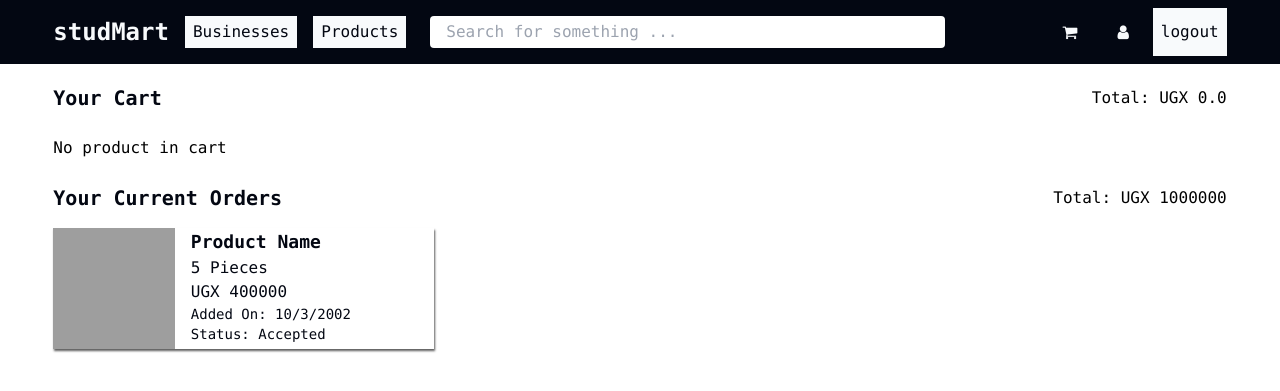
After one commit to mugisaphillip/studmart, a Django app: page /cart/ in a window 1280 px wide. The commit adds this page. Shown: the top 391 px of the page. Run offline with Django 5.2, Linux system fonts and the light colour scheme; the visitor is signed in with stand-in values (Sample User, id 1); data comes from the database, SQL or seed files in the repository; data that the repository does not hold is empty.

Commit message:
BUILD: cart and auth complete

```diff
--- a/config/tailwind/tailwind.config.js
+++ b/config/tailwind/tailwind.config.js
@@ -1,7 +1,7 @@
 /** @type {import('tailwindcss').Config} */
 module.exports = {
   content: [
-    "../../src/templates/*html"
+    "../../src/templates/**/*.html"
   ],
   theme: {
     extend: {},
--- a/src/core/urls.py
+++ b/src/core/urls.py
@@ -6,6 +6,7 @@ from django.conf.urls.static import static
 
 urlpatterns = [
     path("", include("shop.urls", namespace="shop")),
+    path("auth/", include("identity.urls", namespace="identity")),
     path('admin/', admin.site.urls),
 ]
 
--- /dev/null
+++ b/src/identity/urls.py
@@ -0,0 +1,10 @@
+from django.urls import path
+from identity import views as IdentityViews
+
+app_name = "identity"
+
+urlpatterns = [
+    path("login/", IdentityViews.LoginView.as_view(), name="login"),
+    path("signup/", IdentityViews.SignUpView.as_view(), name="signup"),
+    path("logout/", IdentityViews.LogoutView, name="logout")
+]
--- a/src/shop/tests_routes.py
+++ b/src/shop/tests_routes.py
@@ -6,7 +6,6 @@ from identity import models as IdentityModels
 class ShopRouteTestCase(TestCase):
     def setUp(self):
         self.client = Client()
-
 
         user = IdentityModels.User.objects.create(
             first_name="phillip",
--- a/src/shop/urls.py
+++ b/src/shop/urls.py
@@ -11,6 +11,8 @@ urlpatterns = [
 
     path('products/', ShopViews.ProductListView.as_view(), name="product-list"),
     path('product/<str:slug>/', ShopViews.ProductDetailView.as_view(), name="product-details"),
+    path('product/<str:slug>/cart/add/', ShopViews.AddProductToCartView.as_view(), name="add-to-cart"),
+    path('cart/', ShopViews.CartView.as_view(), name="cart"),
 
     path('businesses/', ShopViews.BusinessListView.as_view(), name="business-list"),
     path('business/<str:slug>/', ShopViews.BusinessDetailView.as_view(), name="business-details"),
--- a/src/shop/views.py
+++ b/src/shop/views.py
@@ -4,6 +4,7 @@ from django.views.generic import View
 from shop import models as ShopModels
 from identity import models as IdentityModels
 from django.db.models import Q
+from django.contrib import messages
 import random
 
 
@@ -196,3 +197,73 @@ class BusinessDetailView(View):
                 )(list(ShopModels.Product.objects.filter(business=business).order_by("-id")))[:10]
         ]
         return render(request, template_name=self.template_name, context=self.context_data)
+
+class CartView(View):
+    template_name = "shop/cart.html"
+    context_data = {}
+
+    def get(self, request):
+        # user must be logged in
+        if not request.user.is_authenticated:
+            return redirect(reverse_lazy("identity:login"))
+
+        # if user has no cart, create a new cart
+        cart = ShopModels.Cart.objects.filter(user=request.user)
+        if not cart:
+            cart = ShopModels.Cart.objects.create(
+                user=request.user,
+                total_amount=0.0
+            )
+        else:
+            cart = cart.first()
+
+        self.context_data["cart"] = cart
+        # pass cart products
+        self.context_data["cart_products"] = [
+            {
+                "product": cart_link,
+                "image": ShopModels.ProductImage.objects.filter(product=cart_link.product).first()
+            } for cart_link in cart.cartproduct_set.all()
+        ]
+        return render(request, template_name=self.template_name, context=self.context_data)
+
+class AddProductToCartView(View):
+    template_name = "shop/cart.html"
+    context_data = {}
+
+    def get(self, request, slug):
+
+        # user must be logged in
+        if not request.user.is_authenticated:
+            return redirect(reverse_lazy("identity:login"))
+
+        product = ShopModels.Product.objects.filter(slug=slug)
+        if not product:
+            return redirect(reverse_lazy("shop:error-page"))
+
+        product = product.first()
+
+        # get existing cart and add item
+        # if user has no cart, create a new cart
+
+        cart = ShopModels.Cart.objects.filter(user=request.user)
+        if not cart:
+            cart = ShopModels.Cart.objects.create(
+                user=request.user,
+                total_amount=0.0
+            )
+        else:
+            cart = cart.first()
+
+        # check if product is already in cart
+        if ShopModels.CartProduct.objects.filter(cart = cart,product = product):
+            messages.add_message(request, messages.ERROR, "Product is already in cart.")
+            return redirect(reverse_lazy("shop:cart"))
+
+        # add product to cart
+        ShopModels.CartProduct.objects.create(
+            cart = cart,
+            product = product
+        )
+
+        return redirect(reverse_lazy("shop:cart"))
--- a/src/static/styles/main.css
+++ b/src/static/styles/main.css
@@ -113,6 +113,41 @@
     justify-content: flex-start;
 }
 
+
+.auth-area {
+    box-shadow: 10px 10px 0px rgba(3, 7, 18, 0.863);
+    transition: all .3s ease-in-out;
+}
+.auth-area form > p {
+    display: grid;
+    gap: .5rem;
+}
+
+.auth-area form input:not([type="submit"]) {
+    border: 1px solid #030712;
+    padding: .25rem .5rem;
+}
+
+.auth-area form input[type="submit"] {
+    box-shadow: none;
+    transition: all .3s ease-in-out;
+}
+.auth-area form input[type="submit"]:hover {
+    box-shadow: none;
+}
+.cart-product-card {
+    display: grid;
+    grid-template-columns: 2fr 4fr;
+    gap: 1rem;
+    box-shadow: 1px 2px 2px rgba(68, 68, 68, 0.863);
+}
+
+.cart-product-card .img-wrapper img {
+    inline-size: 100%;
+    aspect-ratio: 1/1;
+    object-fit: cover;
+}
+
 @media screen and (max-width: 900px) {
     .institution-card .img-wrapper {
         display: grid;
--- a/src/static/styles/tailcss.css
+++ b/src/static/styles/tailcss.css
@@ -728,18 +917,26 @@ video {
   line-height: 1.75rem;
 }
 
+.text-sm {
+  font-size: 0.875rem;
+  line-height: 1.25rem;
+}
+
 .text-xl {
   font-size: 1.25rem;
   line-height: 1.75rem;
 }
 
-.text-sm {
-  font-size: 0.875rem;
-  line-height: 1.25rem;
+.font-bold {
+  font-weight: 700;
 }
 
-.font-bold {
-  font-weight: 700;
+.font-medium {
+  font-weight: 500;
+}
+
+.font-normal {
+  font-weight: 400;
 }
 
 .font-semibold {
@@ -775,14 +993,43 @@ video {
   transition-timing-function: cubic-bezier(0.4, 0, 0.2, 1);
 }
 
-.hover\:bg-gray-800:hover {
-  --tw-bg-opacity: 1;
-  background-color: rgb(31 41 55 / var(--tw-bg-opacity));
-}
-
 .hover\:bg-gray-900:hover {
   --tw-bg-opacity: 1;
   background-color: rgb(17 24 39 / var(--tw-bg-opacity));
+}
+
+@media (min-width: 640px) {
+  .sm\:grid-cols-1 {
+    grid-template-columns: repeat(1, minmax(0, 1fr));
+  }
+}
+
+@media (min-width: 768px) {
+  .md\:w-11\/12 {
+    width: 91.666667%;
+  }
+
+  .md\:grid-cols-2 {
+    grid-template-columns: repeat(2, minmax(0, 1fr));
+  }
+
+  .md\:grid-cols-3 {
+    grid-template-columns: repeat(3, minmax(0, 1fr));
+  }
+
+  .md\:gap-10 {
+    gap: 2.5rem;
+  }
+
+  .md\:px-6 {
+    padding-left: 1.5rem;
+    padding-right: 1.5rem;
+  }
+
+  .md\:px-8 {
+    padding-left: 2rem;
+    padding-right: 2rem;
+  }
 }
 
 @media (min-width: 1024px) {
--- /dev/null
+++ b/src/templates/shop/cart.html
@@ -0,0 +1,60 @@
+{% extends '../utils/layout.html' %}
+{% load static %}
+{% block content %}
+<main class="bg-white grid justify-items-center gap-6 py-5">
+
+    <section class="w-11/12 grid gap-6">
+        <div class="grid grid-flow-col justify-between items-center gap-4">
+            <h3 class="text-gray-950 text-xl font-semibold">Your Cart</h3>
+            <span>Total: UGX {{ cart.total_amount }}</span>
+        </div>
+        <div class="grid gap-4 md:grid-cols-3 sm:grid-cols-1">
+            {% if cart_products %}
+                {% for cart_rel in cart_products %}
+                <div class="cart-product-card">
+                    <div class="img-wrapper">
+                        <img src="/media/{{ cart_rel.image.image }}" alt="">
+                    </div>
+                    <div class="brief grid content-start py-2">
+                        <a href="{% url 'shop:product-details' cart_rel.product.product.slug %}" class="text-gray-950 text-lg font-semibold">{{ cart_rel.product.product.name }}</a>
+                        <span class="text-gray-950">UGX {{ cart_rel.product.total_amount }}</span>
+                        <span class="text-gray-950">{{ cart_rel.product.quantity }} Piece(s)</span>
+                        <a href="" class="grid grid-flow-col gap-2 text-red-700 justify-start">
+                            <span><i class="fa fa-trash"></i></span>
+                            <span>Remove</span>
+                        </a>
+                    </div>
+                </div>
+                {% endfor %}
+            {% else %}
+                <p>No product in cart</p>
+            {% endif %}
+        </div>
+        {% if cart_products %}
+        <a href="" class="py-2 px-4 text-base grid place-items-center text-slate-50 bg-gray-950 justify-self-start">Place order</a>
+        {% endif %}
+    </section>
+
+    <section class="w-11/12 grid gap-4">
+        <div class="grid grid-flow-col justify-between items-center gap-4">
+            <h3 class="text-gray-950 text-xl font-semibold">Your Current Orders</h3>
+            <span>Total: UGX 1000000</span>
+        </div>
+        <div class="grid gap-4 md:grid-cols-3 sm:grid-cols-1">
+            <div class="cart-product-card">
+                <div class="img-wrapper">
+                    <img src="http://localhost:8000/media/ProductImage/images/Suit_Rental-e60e5dc7-5fa8-4f43-8f74-53ef0031285f.jpg" alt="">
+                </div>
+                <div class="brief grid content-start">
+                    <h3 class="text-gray-950 text-lg font-semibold">Product Name</h3>
+                    <span class="text-gray-950">5 Pieces</span>
+                    <span class="text-gray-950">UGX 400000</span>
+                    <span class="text-gray-950 text-sm">Added On: 10/3/2002</span>
+                    <span class="text-gray-950 text-sm">Status: Accepted</span>
+                </div>
+            </div>
+        </div>
+    </section>
+
+</main>
+{% endblock %}
--- a/src/templates/shop/product_list.html
+++ b/src/templates/shop/product_list.html
@@ -10,7 +10,7 @@
             <h3 class="font-semibold text-base">Sort by category:</h3>
             <div class="grid grid-flow-col gap-4 items-start">
                 {% for category in categories %}
-                <a href="{% url 'shop:product-list' %}?category={{category.name}}" class="btn with-drop py-1 px-2 text-base grid place-items-center bg-slate-50 text-gray-950 ">{{ category.name }}({{ category.product_count }})</a>
+                <a href="{% url 'shop:product-list' %}?category={{category.name}}" class="btn with-drop py-1 px-2 text-base grid place-items-center bg-slate-50 text-gray-950">{{ category.name }}({{ category.product_count }})</a>
                 {% endfor %}
                 <button class="btn with-drop py-1 px-2 text-base grid place-items-center bg-slate-50 text-gray-950 ">More</button>
             </div>
--- a/src/templates/utils/layout.html
+++ b/src/templates/utils/layout.html
@@ -24,11 +24,30 @@
                 </form>
             </div>
             <div class="grid gap-2 grid-flow-col justify-end">
-                <a href="" class="p-4 grid text-slate-50"><i class="fa fa-shopping-cart"></i></a>
+                {% if request.user.is_authenticated %}
+                <a href="{% url 'shop:cart' %}" class="p-4 grid text-slate-50"><i class="fa fa-shopping-cart"></i></a>
                 <a href="" class="p-4 grid text-slate-50"><i class="fa fa-user"></i></a>
+                <a href="{% url 'identity:logout' %}" class="py-1 px-2 text-base grid place-items-center bg-slate-50 text-gray-950 ">logout</a>
+                {% else %}
+                <a href="{% url 'identity:login' %}" class="py-1 px-2 text-base grid place-items-center bg-slate-50 text-gray-950 ">Login</a>
+                {% endif %}
             </div>
         </nav>
     </header>
+
+    {% if messages %}
+    {% for message in messages %}
+        {% if message.level == DEFAULT_MESSAGE_LEVELS.ERROR %}
+            <div class="message error-area grid w-screen py-2 text-center bg-red-900 text-slate-50">
+                <p>{{ message }}</p>
+            </div>
+        {% elif message.level == DEFAULT_MESSAGE_LEVELS.SUCCESS %}
+            <div class="message success-area grid w-screen py-2 text-center bg-green-900 text-slate-50">
+                <p>{{ message }}</p>
+            </div>
+        {% endif %}
+    {% endfor %}
+    {% endif %}
 
     {% block content %}
     {% endblock %}
```
Also changed, not shown: other parts of src/static/styles/tailcss.css (+222 -12 lines), src/identity/forms.py (added, +14 -0 lines), src/identity/test_identity_routes.py (added, +21 -0 lines), src/identity/views.py (+50 -2 lines), src/shop/models.py (+4 -3 lines), src/templates/identity/login.html (added, +30 -0 lines), src/templates/identity/signup.html (added, +29 -0 lines), src/templates/shop/product_details.html (+5 -3 lines).
